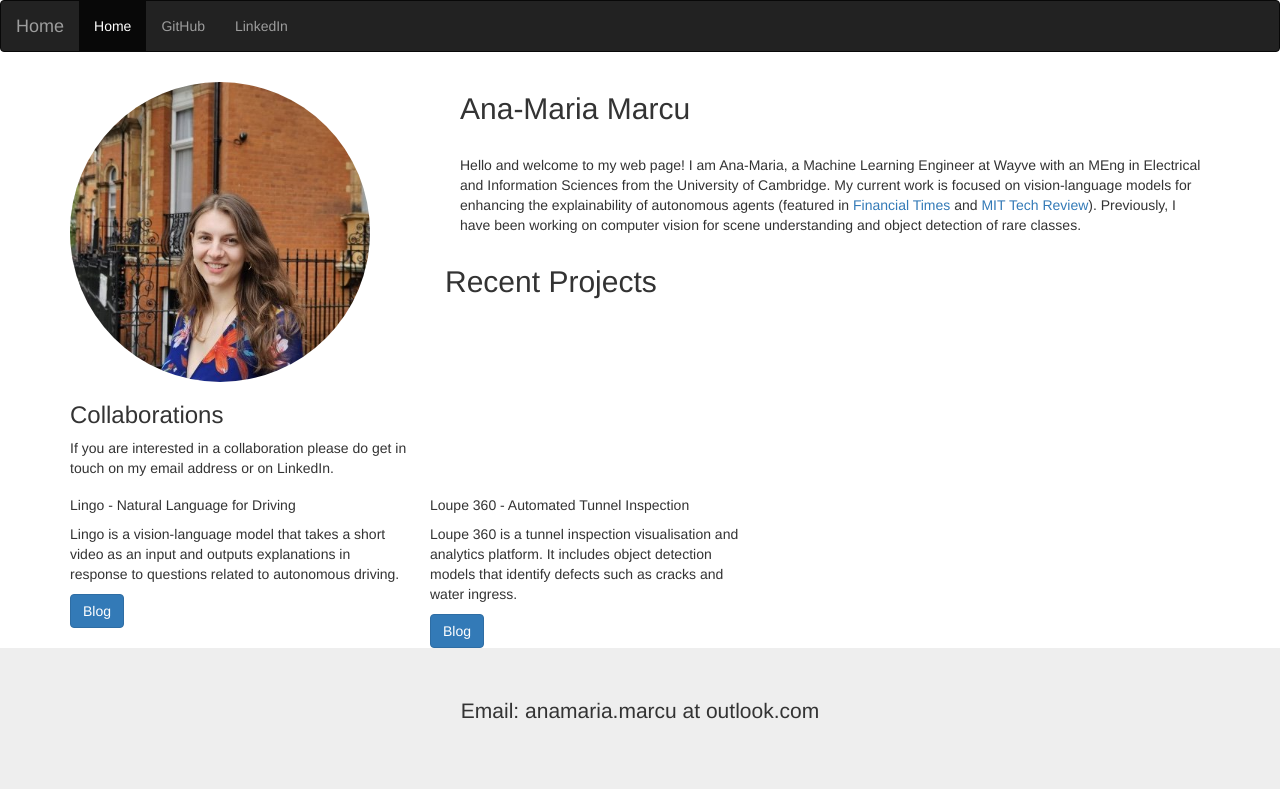
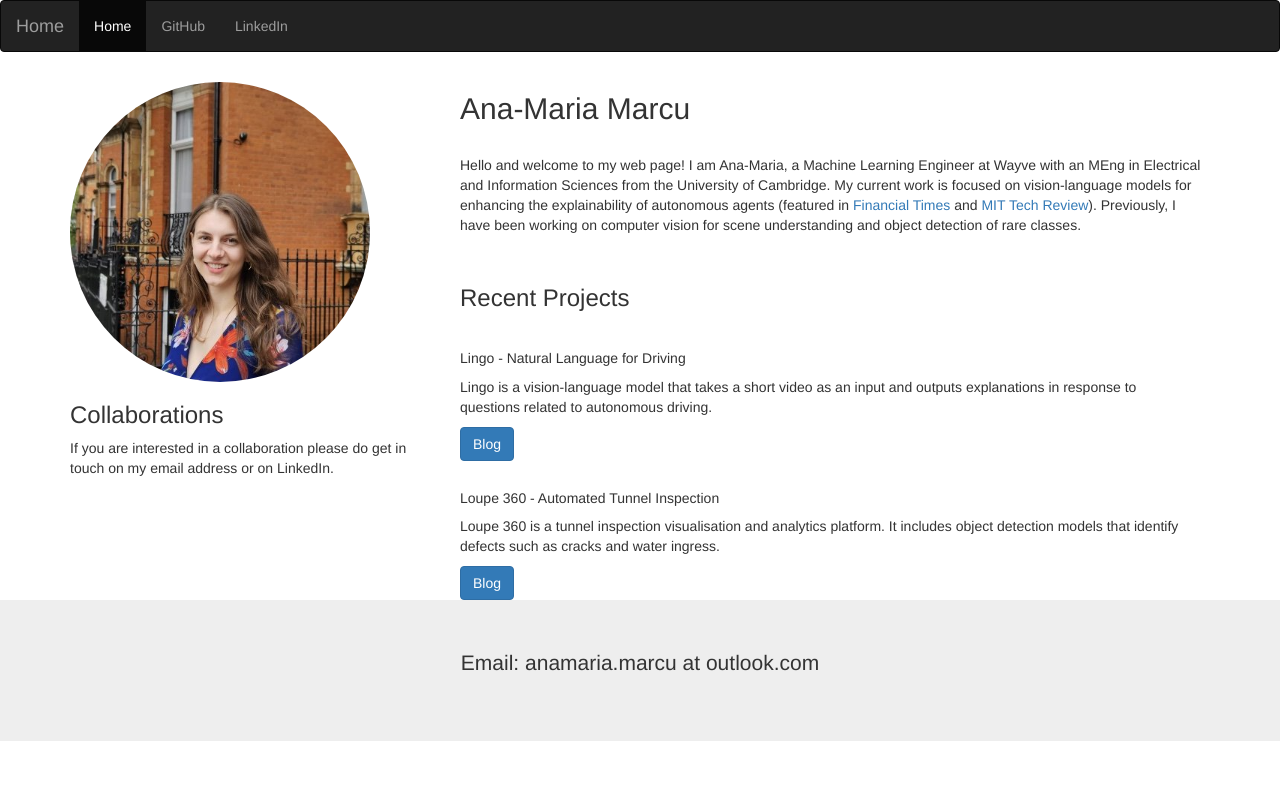
Before and after one commit to amm272/amm272.github.io, a plain HTML site: page index.html in a window 1280 px wide. Drawn offline with nearby package versions, Linux system fonts and the light colour scheme.

Commit message:
add recent projects

```diff
--- a/index.html
+++ b/index.html
@@ -55,22 +55,18 @@
         Previously, I have been working on computer vision for scene understanding and object detection of rare classes.
       </p>
       <br>
-    </div>
-    <h2>Recent Projects</h2>
+      <h3>Recent Projects</h3>
       <br>
       <div class="card" style="width: 72rem;">
         <div class="card-body">
-        <div class="col-sm-6">
           <h5 class="card-title">Lingo - Natural Language for Driving </h5>
           <p class="card-text">Lingo is a vision-language model that takes a short video as an input and outputs explanations in response to questions related to autonomous driving. </p>
           <a href="https://wayve.ai/thinking/lingo-natural-language-autonomous-driving/" class="btn btn-primary stretched-link">Blog</a>
         </div>
       </div>
-    </div>
       <br>
       <div class="card" style="width: 72rem;">
         <div class="card-body">
-        <div class="col-sm-6">
           <h5 class="card-title">Loupe 360 - Automated Tunnel Inspection </h5>
           <p class="card-text"> Loupe 360 is a tunnel inspection visualisation and analytics platform. It includes object detection models that identify defects such as cracks and water ingress.</p>
           <a href="https://www.arup.com/services/tools/loupe-360" class="btn btn-primary stretched-link">Blog</a>
```
Lines whose indentation alone changed are shown as unchanged.
